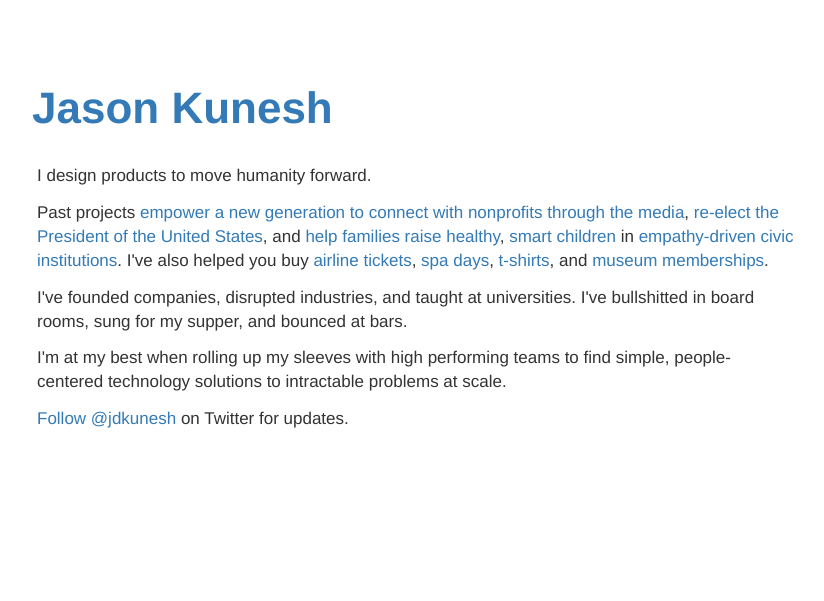
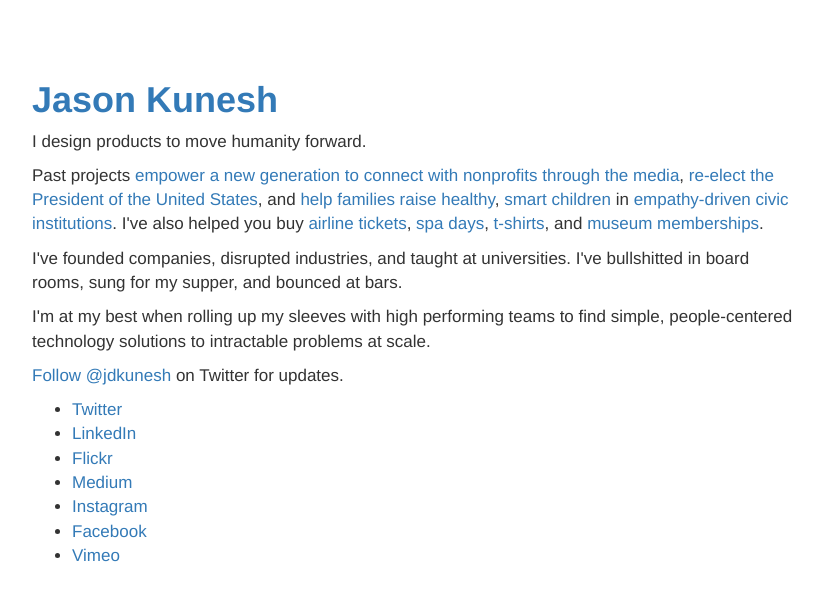
Before and after one commit to jdkunesh/jdkunesh.github.io, a Jekyll site: the page built from index.html, in a window 1280 px wide. Shown: the top 601 px of the page, without its empty margins (224-1048 px from the left). Built offline with Jekyll 4.4.1, drawn with Linux system fonts in a browser that asks for light colours.

Commit message:
cut out sass and bootstrap from use in the one pager of our app.

```diff
--- a/_includes/footer.html
+++ b/_includes/footer.html
@@ -1,51 +1,24 @@
-<footer class="site-footer">
+<footer>
+	<ul>
+		<li><a href="http://www.twitter.com/jdkunesh/" title="">Twitter</a></li>
+		<li><a href="http://www.linkedin.com/in/jasonkunesh/" title="">LinkedIn</a></li>
+		<li><a href="http://www.flickr.com/photos/jdkunesh/" title="">Flickr</a></li>
+		<li><a href="https://medium.com/@jdkunesh" title="">Medium</a></li>
+		<li><a href="ttps://www.instagram.com/jdkunesh/" title="">Instagram</a></li>
+		<li><a href="https://www.facebook.com/jdkunesh" title="">Facebook</a></li>
+		<li><a href="http://vimeo.com/jdkunesh" title="">Vimeo</a></li>
+	</ul>
 
-  <div class="wrapper">
 {% comment %}
-		<ul style="margin: 10px 0 0 20px;">
-			<li><a href="http://www.twitter.com/jdkunesh/">Twitter</a></li>
-			<li><a href="http://www.linkedin.com/in/jasonkunesh/">LinkedIn</a></li>
-			<li><a href="http://www.flickr.com/photos/jdkunesh/">Flickr</a></li>
-			<li><a href="http://vimeo.com/jdkunesh">Vimeo</a></li>
-		</ul>
-		<ul style="margin: 10px 0 0 20px;">
-		    <li><a href="/colophon.html" title="colophon">Colophon</li>
+<!--//
+jdkunesh
+jdkunesh
+jdkunesh
+jdkunesh
+jdkunesh
 
-		</ul>
+Long short stories from the 45th parallel.
+
+//-->
 {% endcomment %}
-
-<!-- //
-
-    <h2 class="footer-heading">{{ site.title }}</h2>
-    <div class="footer-col-wrapper">
-      <div class="footer-col footer-col-1">
-        <ul class="contact-list">
-          <li>{{ site.title }}</li>
-          <li><a href="mailto:{{ site.email }}">{{ site.email }}</a></li>
-        </ul>
-      </div>
-
-      <div class="footer-col footer-col-2">
-        <ul class="social-media-list">
-          {% if site.github_username %}
-          <li>
-            {% include icon-github.html username=site.github_username %}
-          </li>
-          {% endif %}
-
-          {% if site.twitter_username %}
-          <li>
-            {% include icon-twitter.html username=site.twitter_username %}
-          </li>
-          {% endif %}
-        </ul>
-      </div>
-
-      <div class="footer-col footer-col-3">
-        <p>{{ site.description }}</p>
-      </div>
-    </div>
-// -->
-  </div>
-
 </footer>
--- a/_includes/header.html
+++ b/_includes/header.html
@@ -1,43 +1,7 @@
-<header class="site-header" style="width:60%; margin: auto;padding-top:60px;">
+<header >
 <h1><a class="site-title" href="{{ site.baseurl }}/">{{ site.title }}</a></h1>
 </header>
-
 {% comment %}
 <!--//
-			<span class="smalltype">the only authorized online self-published guide to</span><br>
-			<span id="bigcopy">EVERYTHING</span><br>
-			<span class="smalltype" style="margin: -40px 0 0 0;">there is to know about</span><br>
-			<a href="http://jdkunesh.com">jdKUNESH</a>
-//-->
-<!--//
-<header class="site-header">
-
-  <div class="wrapper">
-
-<a class="site-title" href="{{ site.baseurl }}/">{{ site.title }}</a>
-
-    <nav class="site-nav">
-      <a href="#" class="menu-icon">
-        <svg viewBox="0 0 18 15">
-          <path fill="#424242" d="M18,1.484c0,0.82-0.665,1.484-1.484,1.484H1.484C0.665,2.969,0,2.304,0,1.484l0,0C0,0.665,0.665,0,1.484,0 h15.031C17.335,0,18,0.665,18,1.484L18,1.484z"/>
-          <path fill="#424242" d="M18,7.516C18,8.335,17.335,9,16.516,9H1.484C0.665,9,0,8.335,0,7.516l0,0c0-0.82,0.665-1.484,1.484-1.484 h15.031C17.335,6.031,18,6.696,18,7.516L18,7.516z"/>
-          <path fill="#424242" d="M18,13.516C18,14.335,17.335,15,16.516,15H1.484C0.665,15,0,14.335,0,13.516l0,0 c0-0.82,0.665-1.484,1.484-1.484h15.031C17.335,12.031,18,12.696,18,13.516L18,13.516z"/>
-        </svg>
-      </a>
-
-      <div class="trigger">
-        {% for my_page in site.pages %}
-          {% if my_page.title %}
-          <a class="page-link" href="{{ my_page.url | prepend: site.baseurl }}">{{ my_page.title }}</a>
-          {% endif %}
-        {% endfor %}
-      </div>
-    </nav>
-
-
-  </div>
-
-</header>
-
 //-->
 {% endcomment %}
--- a/_layouts/default.html
+++ b/_layouts/default.html
@@ -2,12 +2,23 @@
 <html lang="en">
 {% include head.html %}
 <body>
+<div style="width:60%; margin:auto; padding-top:60px;">
 {% include header.html %}
+{% comment %}
+<!--//
+ style="width:60%; margin: auto; padding:20px 5px;"
 <div class="page-content">
-<div class="wrapper" style="width:60%; margin: auto; padding:20px 5px;">
+//-->
+{% endcomment %}
+
 {{ content }}
+
+{% comment %}
+<!--//
 </div>
+//-->
+{% endcomment %}
+{% include footer.html %}
 </div>
-{% include footer.html %}
 </body>
 </html>
--- a/css/site-jdk.scss
+++ b/css/site-jdk.scss
@@ -7,18 +7,23 @@
 ---
 
 
+// "bootstrap-sprockets" must be imported before "bootstrap" and "bootstrap/variables" to use the icon fonts
+// i do not have icon fonts currently installed, though. :D
+// @import "bootstrap-sprockets";
+
+@import "bootstrap/variables";
+
 // All bootstrap variables may be found here: http://getbootstrap.com/customize/#less-variables
+// Customize styles here
+
+$font-family-sans-serif:  'Raleway', sans-serif !default;
 
 $font-size-base: 17px;
 $headings-font-weight: 600;
 $blockquote-font-size: $font-size-base;
 
 
-// "bootstrap-sprockets" must be imported before "bootstrap" and "bootstrap/variables" to use the icon fonts
-// i do not have icon fonts currently installed, though. :D
-// @import "bootstrap-sprockets";
 
-@import "bootstrap/variables";
 
 // uncomment the line below for all of bootstrap
 // @import "bootstrap";
--- a/index.html
+++ b/index.html
@@ -1,8 +1,6 @@
 ---
 layout: default
 ---
-
-<div>
 
 {% comment %}
 <!-- <p>{{ site.description }}</p> -->
@@ -11,38 +9,6 @@
 <p>I design products to move humanity forward.</p>
 
 <p>Past projects <a href="https://publicgood.com" title="Public Good Software">empower a new generation to connect with nonprofits through the media</a>, <a href="https://www.barackobama.com" title="Obama for America 2012">re-elect the President of the United States</a>, and <a href="https://www.healthvault.com/us/en" title="Mayo Clinic Health Manager by Microsoft">help families raise healthy</a>, <a href="http://www.leapfrog.com/en-us/home" title="LeapFrog educational toys">smart children</a> in <a href="http://dalailamacenter.org/heart-mind-2013-helping-children-thrive/test-landing-page/about-heart-mind-conference" title="Dalai Lama Center &amp; UX for Good">empathy-driven</a> <a href="http://www.cutgroup.org" title="Smaert Chicago Civic Usability Testing Group">civic institutions</a>. I've also helped you buy <a href="https://www.orbitz.com" title="Orbitz">airline tickets</a>, <a href="https://www.groupon.com/" title="Groupon">spa days</a>, <a href="https://www.threadless.com" title="Threadless">t-shirts</a>, and <a href="https://www.fieldmuseum.org" title="The Field Museum">museum memberships</a>.</p>
-
 <p>I've founded companies, disrupted industries, and taught at universities. I've bullshitted in board rooms, sung for my supper, and bounced at bars.</p>
 <p>I'm at my best when rolling up my sleeves with high performing teams to find simple, people-centered technology solutions to intractable problems at scale.</p>
-
 <p><a href="https://twitter.com/intent/follow?screen_name=@jdkunesh">Follow @jdkunesh</a> on Twitter for updates.</p>
-
-
-{% comment %}
-<!--//
-
-@jdkunesh http://www.twitter.com/jdkunesh/
-@jdkunesh https://medium.com/@jdkunesh
-jdkunesh https://www.instagram.com/jdkunesh/
-jdkunesh https://www.facebook.com/jdkunesh
-jdkunesh https://www.flickr.com/photos/jdkunesh
-
-
-Long short stories from the 45th parallel.
-
-  <ul class="post-list">
-    {% for post in site.posts %}
-      <li>
-        <span class="post-meta">{{ post.date | date: "%b %-d, %Y" }}</span>
-
-        <h2>
-          <a class="post-link" href="{{ post.url | prepend: site.baseurl }}">{{ post.title }}</a>
-        </h2>
-      </li>
-    {% endfor %}
-  </ul>
-
-  <p class="rss-subscribe">subscribe <a href="{{ "/feed.xml" | prepend: site.baseurl }}">via RSS</a></p>
-//-->
-{% endcomment %}
-</div>
```
